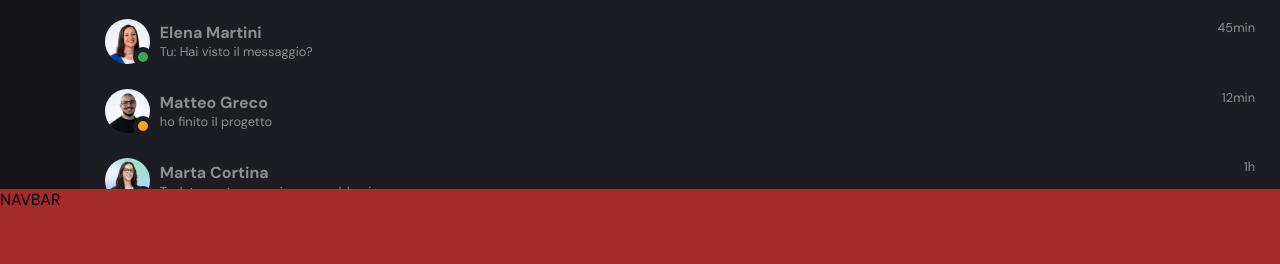
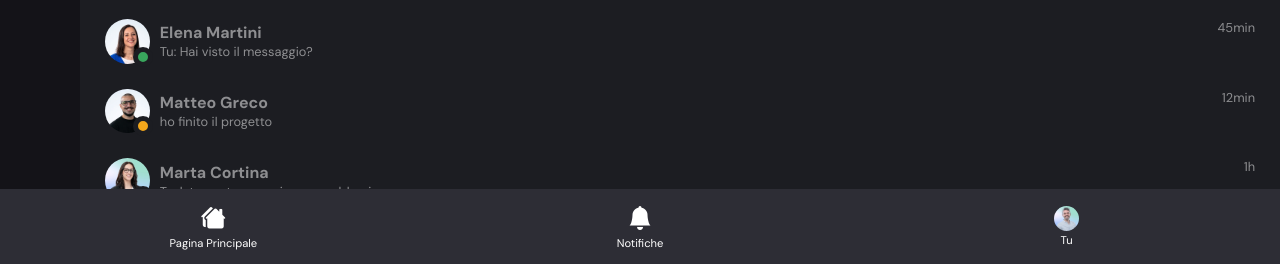
Before and after one commit to mattia-galasso/htmlcss-discord-chat, a plain HTML site: page index.html in a window 1280 px wide. Shown: the part 536-800 px from the top of the page. Drawn offline with nearby package versions, Linux system fonts and the light colour scheme; a web font is replaced by a local one.

Commit message:
Add Navbar Footer

```diff
--- a/css/style.css
+++ b/css/style.css
@@ -204,6 +204,44 @@ body {
 /* NAVBAR */
 .footer-nav-bar {
   height: 75px;
-  background-color: brown;
-  overflow: hidden;
+  background-color: #2d2d35;
+  color: white;
 }
+
+.nav-menu-footer {
+  height: 100%;
+  display: flex;
+  justify-content: space-around;
+  align-items: center;
+}
+
+.me-profile-image {
+  margin: 0 auto;
+  width: 25px;
+  height: 25px;
+  border-radius: 50%;
+}
+
+.nav-menu-item {
+  text-align: center;
+  padding: 0 5px;
+  flex-grow: 1;
+  flex-shrink: 1;
+  flex-basis: 0;
+}
+
+.nav-buttons {
+  display: flex;
+  flex-direction: column;
+  justify-content: center;
+  align-items: center;
+}
+
+.nav-icon {
+  font-size: 1.5rem;
+}
+
+.nav-text {
+  padding-top: 2px;
+  font-size: 0.7rem;
+}
--- a/index.html
+++ b/index.html
@@ -28,6 +28,7 @@
   </head>
 
   <body>
+    <!-- SIDEBAR AND MAIN CONTENT -->
     <div class="global-container">
       <!-- SIDEBAR LATERALE -->
       <header class="main-sidebar">
@@ -298,7 +299,30 @@
 
     <!-- NAVBAR FOOTER  -->
     <footer class="debug footer-nav-bar">
-      <nav>NAVBAR</nav>
+      <nav class="nav-menu-footer">
+        <div class="home-menu nav-menu-item">
+          <a class="nav-buttons" href="#">
+            <i class="bi bi-houses-fill nav-icon"></i>
+            <span class="nav-text">Pagina Principale</span>
+          </a>
+        </div>
+        <div class="notify-menu nav-menu-item">
+          <a class="nav-buttons" href="#">
+            <i class="bi bi-bell-fill nav-icon"></i>
+            <span class="nav-text">Notifiche</span>
+          </a>
+        </div>
+        <div class="profile-menu nav-menu-item">
+          <a class="nav-buttons" href="#">
+            <img
+              class="me-profile-image"
+              src="./img/profile1.webp"
+              alt="Personal Profile Image"
+            />
+            <span class="nav-text">Tu</span>
+          </a>
+        </div>
+      </nav>
     </footer>
   </body>
 </html>
```
